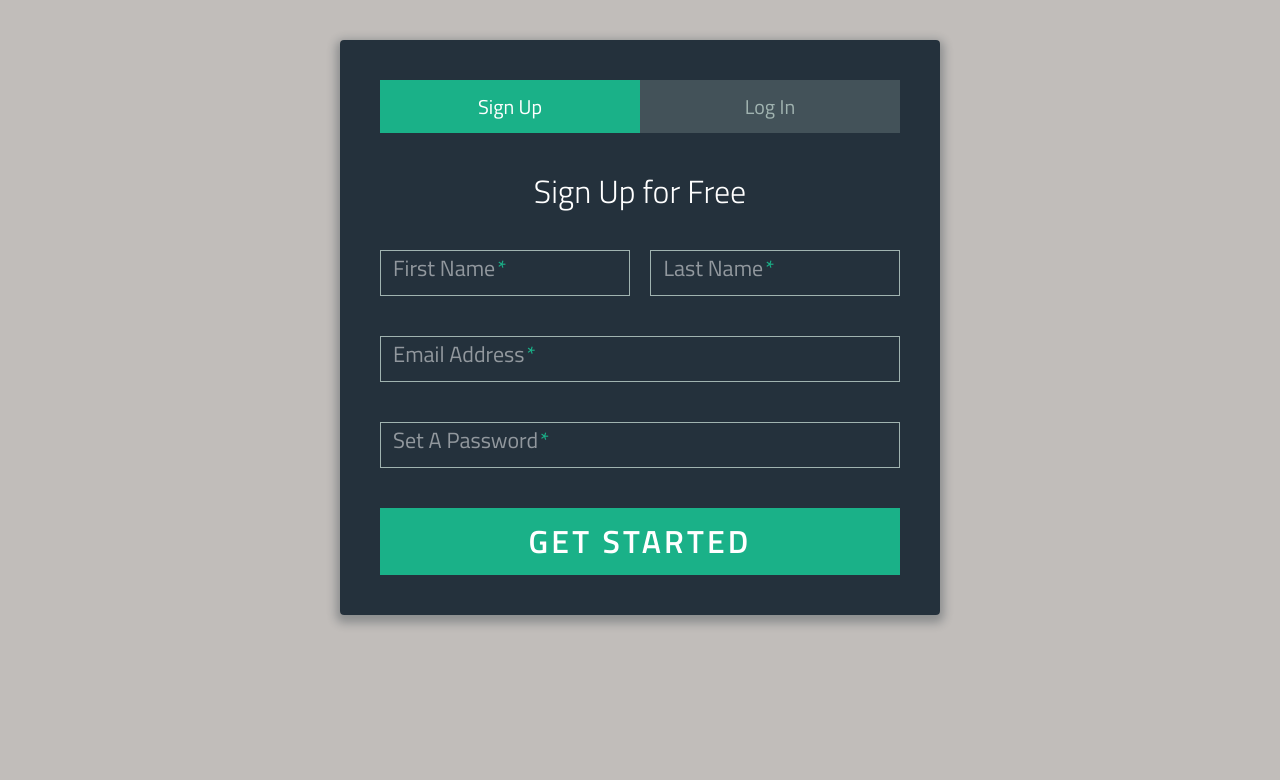
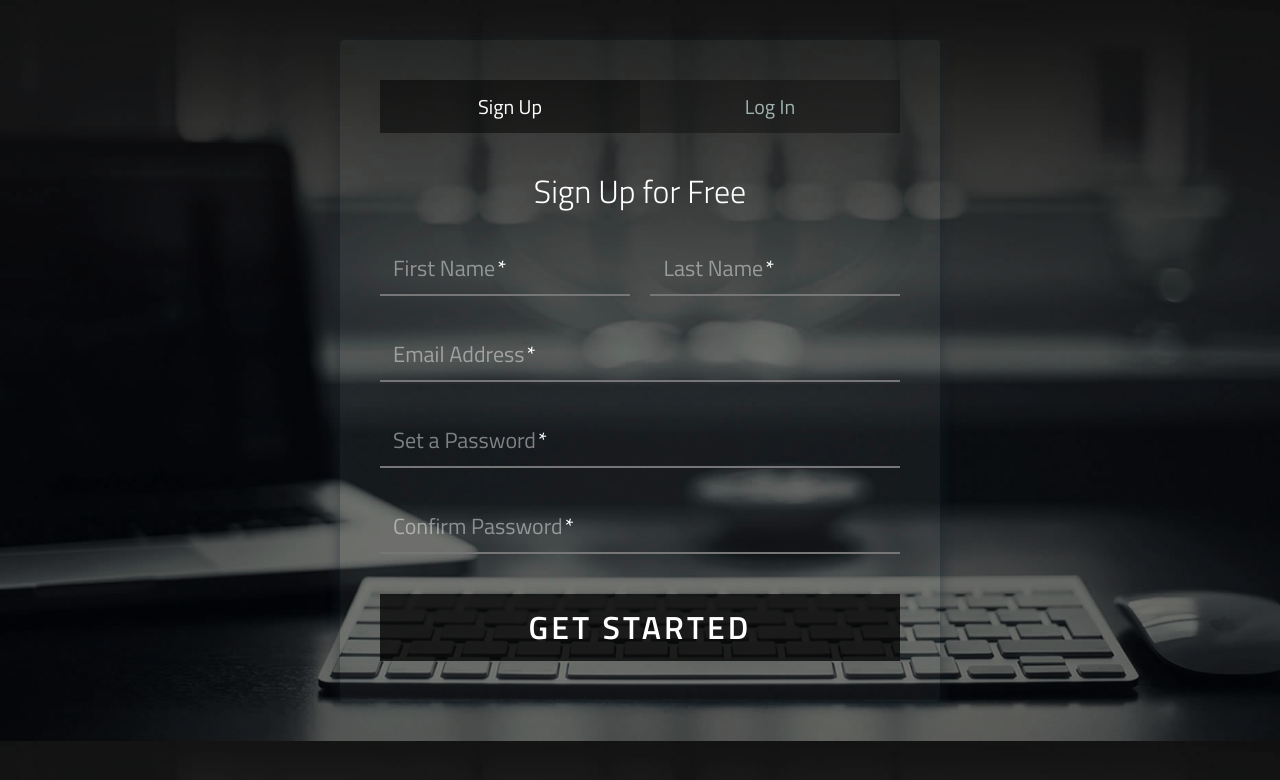
Before and after one commit to Donny97/login, a plain HTML site: page sign-up-login-form/index.html in a window 1280 px wide. Drawn offline with nearby package versions, Linux system fonts and the light colour scheme.

Commit message:
Add files via upload

```diff
--- a/sign-up-login-form/css/style.css
+++ b/sign-up-login-form/css/style.css
@@ -7,22 +7,23 @@ html {
 }
 
 body {
-  background: #c1bdba;
+  background: url('../image/bg.jpg');
+    background-size: cover;
   font-family: 'Titillium Web', sans-serif;
 }
 
 a {
   text-decoration: none;
-  color: #1ab188;
+  color: rgba(160, 179, 176, 0.5);
   -webkit-transition: .5s ease;
   transition: .5s ease;
 }
 a:hover {
-  color: #179b77;
+  color: rgba(160, 179, 176, 1);
 }
 
 .form {
-  background: rgba(19, 35, 47, 0.9);
+  background: rgba(236, 240, 241, 0.05);
   padding: 40px;
   max-width: 600px;
   margin: 40px auto;
@@ -44,7 +45,7 @@ a:hover {
   display: block;
   text-decoration: none;
   padding: 15px;
-  background: rgba(160, 179, 176, 0.25);
+  background: rgba(16, 17, 17, 0.5);
   color: #a0b3b0;
   font-size: 20px;
   float: left;
@@ -55,11 +56,11 @@ a:hover {
   transition: .5s ease;
 }
 .tab-group li a:hover {
-  background: #179b77;
+  background: rgba(10, 8, 10, 0.5);
   color: #ffffff;
 }
 .tab-group .active a {
-  background: #1ab188;
+  background: rgba(0, 0, 0, .5);
   color: #ffffff;
 }
 
@@ -79,7 +80,7 @@ label {
   -webkit-transform: translateY(6px);
           transform: translateY(6px);
   left: 13px;
-  color: rgba(255, 255, 255, 0.5);
+  color: rgba(255, 255, 255, 0.45);
   -webkit-transition: all 0.25s ease;
   transition: all 0.25s ease;
   -webkit-backface-visibility: hidden;
@@ -88,7 +89,7 @@ label {
 }
 label .req {
   margin: 2px;
-  color: #1ab188;
+  color: #ffffff;
 }
 
 label.active {
@@ -113,7 +114,9 @@ input, textarea {
   padding: 5px 10px;
   background: none;
   background-image: none;
-  border: 1px solid #a0b3b0;
+  border-top: 0px solid #a0b3b0;
+  border-left: 0px solid #a0b3b0;
+  border-right: 0px solid #a0b3b0;
   color: #ffffff;
   border-radius: 0;
   -webkit-transition: border-color .25s ease, box-shadow .25s ease;
@@ -121,7 +124,7 @@ input, textarea {
 }
 input:focus, textarea:focus {
   outline: 0;
-  border-color: #1ab188;
+  border-color: rgba(0,0,0,0.45);
 }
 
 textarea {
@@ -157,14 +160,14 @@ textarea {
   font-weight: 600;
   text-transform: uppercase;
   letter-spacing: .1em;
-  background: #1ab188;
+  background: rgba(0,0,0,0.75);
   color: #ffffff;
   -webkit-transition: all 0.5s ease;
   transition: all 0.5s ease;
   -webkit-appearance: none;
 }
 .button:hover, .button:focus {
-  background: #179b77;
+  background: rgba(0,0,0,0.65);
 }
 
 .button-block {
--- a/sign-up-login-form/index.html
+++ b/sign-up-login-form/index.html
@@ -5,6 +5,7 @@
   <title>Sign-Up/Login Form</title>
   <link href='http://fonts.googleapis.com/css?family=Titillium+Web:400,300,600' rel='stylesheet' type='text/css'>
   <link rel="stylesheet" href="https://cdnjs.cloudflare.com/ajax/libs/normalize/5.0.0/normalize.min.css">
+    <link href='image/favicon.ico' rel="icon">
 
 
       <link rel="stylesheet" href="css/style.css">
@@ -24,21 +25,21 @@
         <div id="signup">
           <h1>Sign Up for Free</h1>
 
-          <form action="/" method="post">
+          <form action="index.html" method="post">
 
           <div class="top-row">
             <div class="field-wrap">
               <label>
                 First Name<span class="req">*</span>
               </label>
-              <input type="text" required autocomplete="off" />
+              <input name="name" type="text" required autocomplete="off" />
             </div>
 
             <div class="field-wrap">
               <label>
                 Last Name<span class="req">*</span>
               </label>
-              <input type="text"required autocomplete="off"/>
+              <input name="lname" type="text"required autocomplete="off"/>
             </div>
           </div>
 
@@ -46,17 +47,24 @@
             <label>
               Email Address<span class="req">*</span>
             </label>
-            <input type="email"required autocomplete="off"/>
+            <input name="email" type="email"required autocomplete="off"/>
           </div>
 
           <div class="field-wrap">
             <label>
-              Set A Password<span class="req">*</span>
+              Set a Password<span class="req">*</span>
             </label>
-            <input type="password"required autocomplete="off"/>
+            <input name="password" type="password"required autocomplete="off"/>
           </div>
 
-          <button type="submit" class="button button-block"/>Get Started</button>
+          <div class="field-wrap">
+            <label>
+              Confirm Password<span class="req">*</span>
+            </label>
+            <input name="cpassword" type="password"required autocomplete="off"/>
+          </div>
+
+          <button name="submitbtn" type="submit" class="button button-block"/>Get Started</button>
 
           </form>
 
@@ -92,7 +100,7 @@
       </div><!-- tab-content -->
 
 </div> <!-- /form -->
-  <script src='http://cdnjs.cloudflare.com/ajax/libs/jquery/2.1.3/jquery.min.js'></script>
+<script src='http://cdnjs.cloudflare.com/ajax/libs/jquery/2.1.3/jquery.min.js'></script>
 
     <script src="js/index.js"></script>
 
```
Also changed, not shown: sign-up-login-form/image/bg.jpg (added), sign-up-login-form/image/favicon.ico (added).
